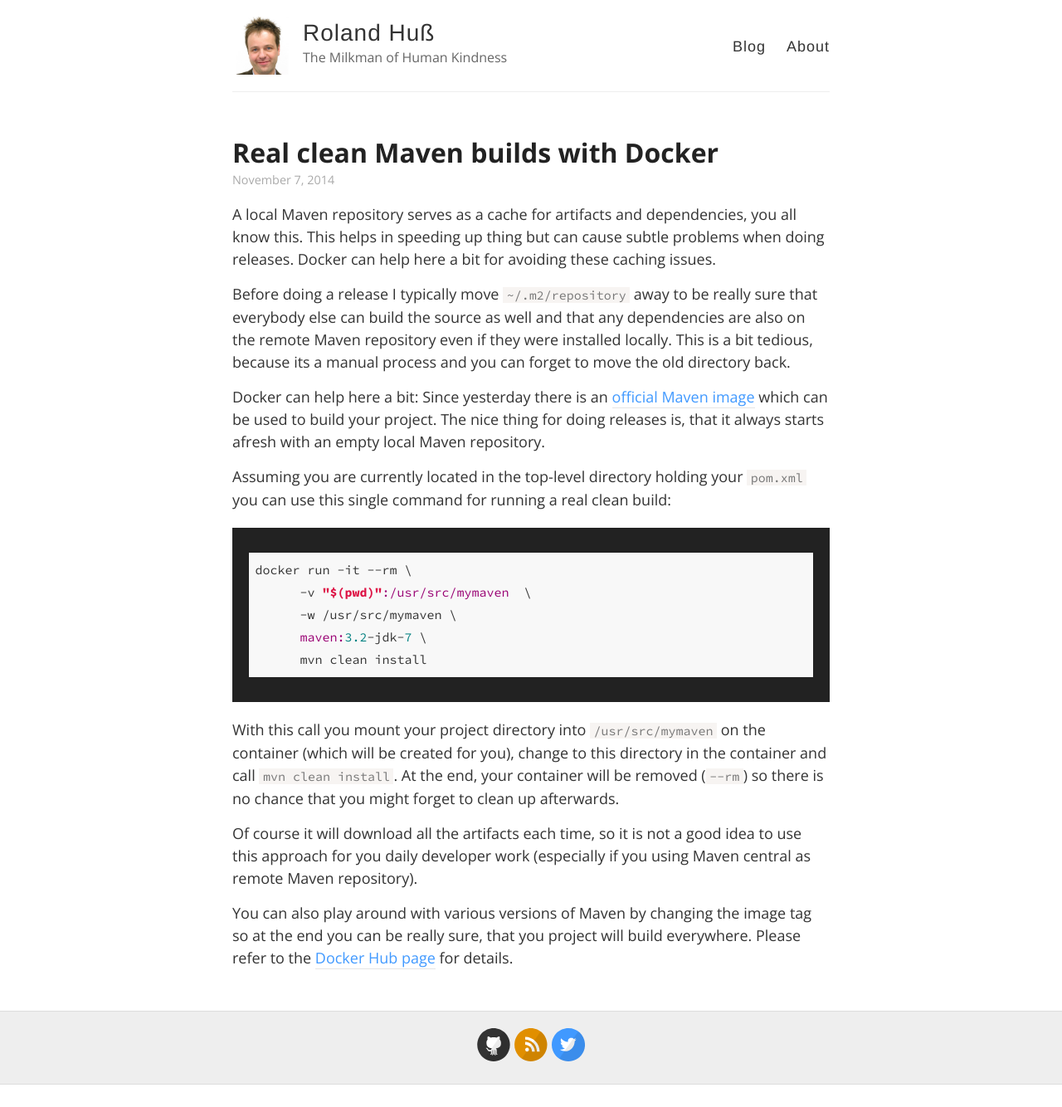
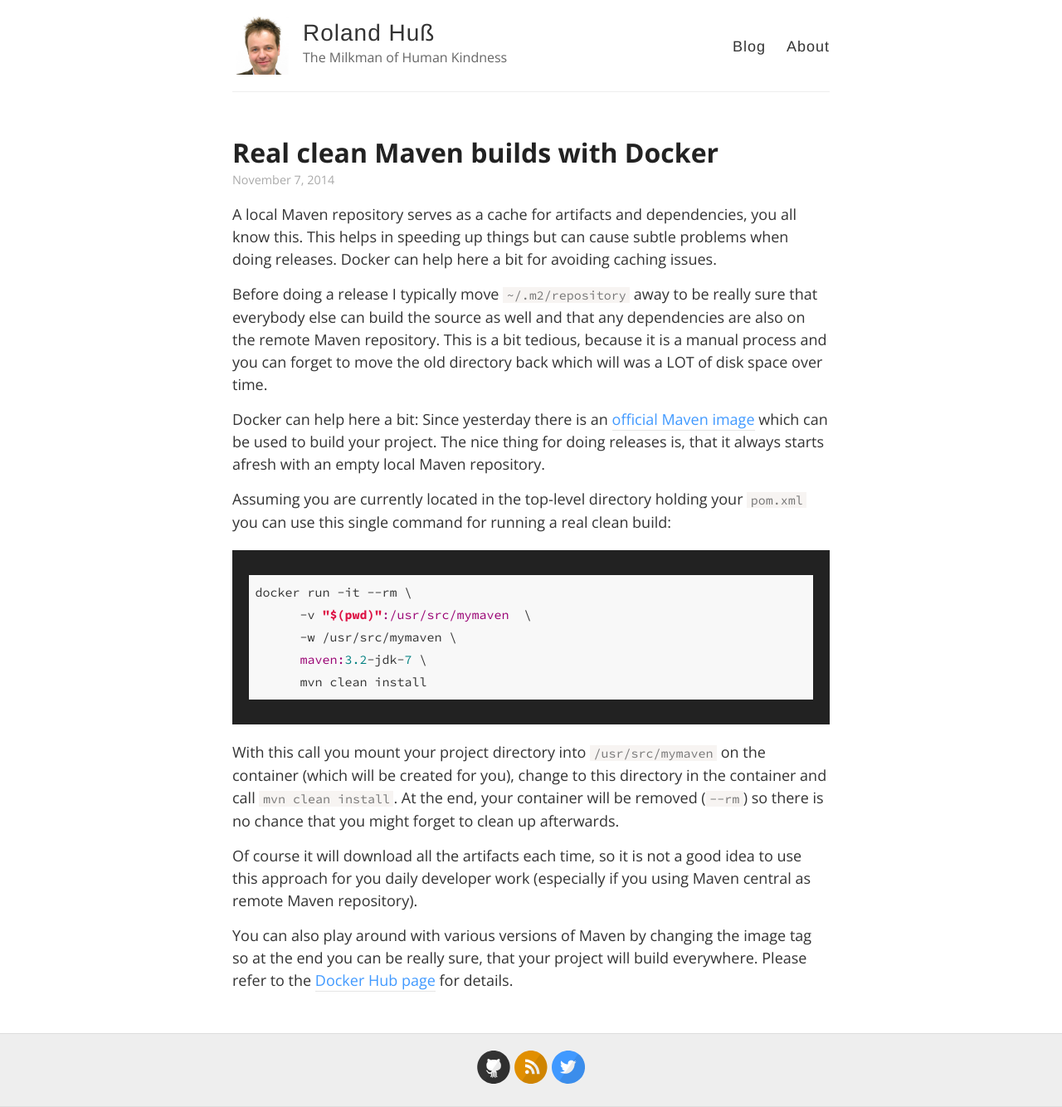
Before and after one commit to rhuss/rhuss.github.io, a Jekyll site: the page built from _posts/2014-11-7-Clean-Maven-builds-with-Docker.md, in a window 1280 px wide. Shown: the whole page at 83% size. Built offline with Jekyll 4.4.1, drawn with Linux system fonts in a browser that asks for light colours; nearby versions of some CDN libraries; comment, search, counter and statistics services are not loaded; before the commit the page ends 1307 px from its top, so only the background shows below that.

Commit message:
Typo fixes

```diff
--- a/_posts/2014-11-7-Clean-Maven-builds-with-Docker.md
+++ b/_posts/2014-11-7-Clean-Maven-builds-with-Docker.md
@@ -3,10 +3,10 @@ layout: post
 title: Real clean Maven builds with Docker
 ---
 
-A local Maven repository serves as a cache for artifacts and dependencies, you all know this. This helps in speeding up thing but can cause subtle problems when doing releases. Docker can help here a bit for avoiding these caching issues.
+A local Maven repository serves as a cache for artifacts and dependencies, you all know this. This helps in speeding up things but can cause subtle problems when doing releases. Docker can help here a bit for avoiding caching issues.
 <!-- more -->
 
-Before doing a release I typically move `~/.m2/repository` away to be really sure that everybody else can build the source as well and that any dependencies are also on the remote Maven repository even if they were installed locally. This is a bit tedious, because its a manual process and you can forget to move the old directory back.
+Before doing a release I typically move `~/.m2/repository` away to be really sure that everybody else can build the source as well and that any dependencies are also on the remote Maven repository. This is a bit tedious, because it is a manual process and you can forget to move the old directory back which will was a LOT of disk space over time.
 
 Docker can help here a bit: Since yesterday there is an [official Maven image][1] which can be used to build your project. The nice thing for doing releases is, that it always starts afresh with an empty local Maven repository.
 
@@ -24,7 +24,7 @@ With this call you mount your project directory into `/usr/src/mymaven` on the c
 
 Of course it will download all the artifacts each time, so it is not a good idea to use this approach for you daily developer work (especially if you using Maven central as remote Maven repository).
 
-You can also play around with various versions of Maven by changing the image tag so at the end you can be really sure, that you project will build everywhere. Please refer to the [Docker Hub page][2] for details.
+You can also play around with various versions of Maven by changing the image tag so at the end you can be really sure, that your project will build everywhere. Please refer to the [Docker Hub page][2] for details.
 
 [1]:	https://registry.hub.docker.com/_/maven/
 [2]:	https://registry.hub.docker.com/_/maven/
```
